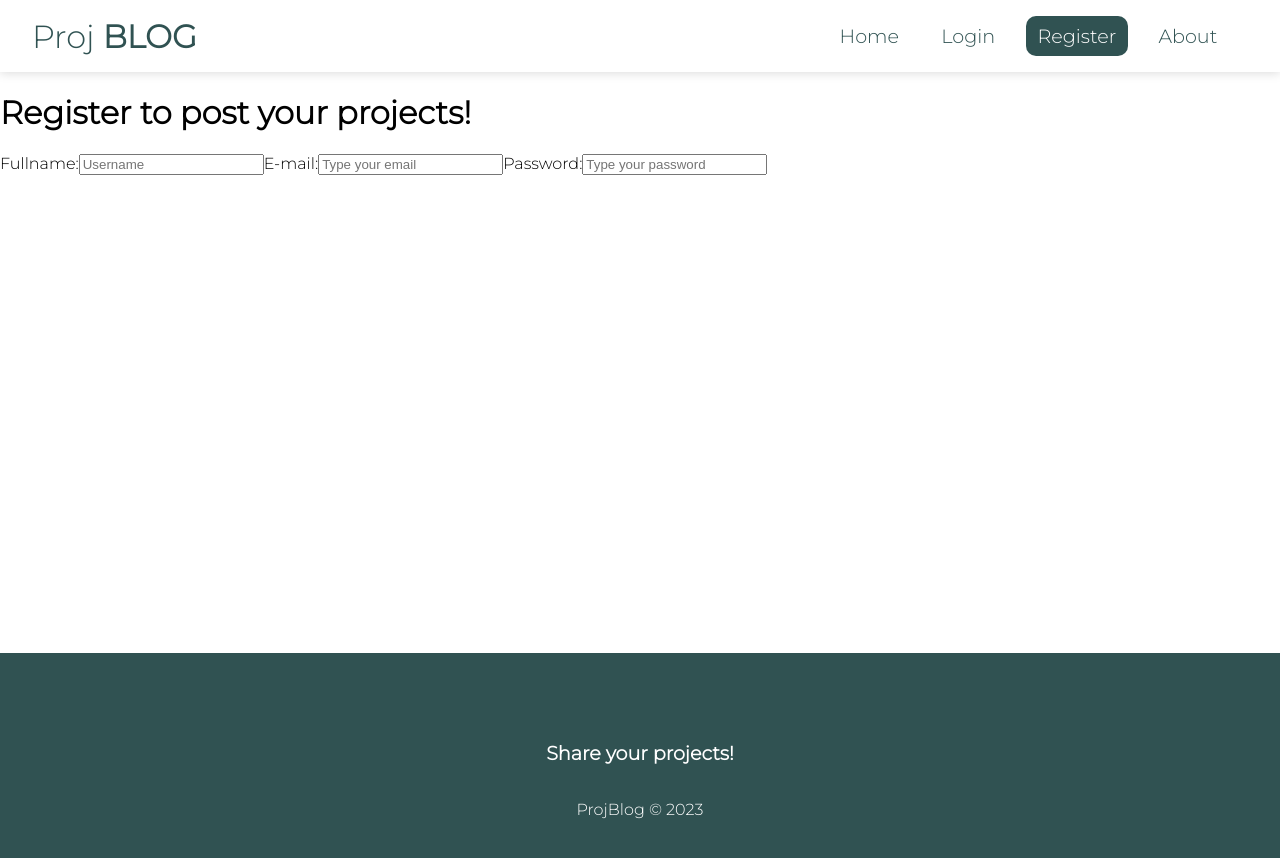
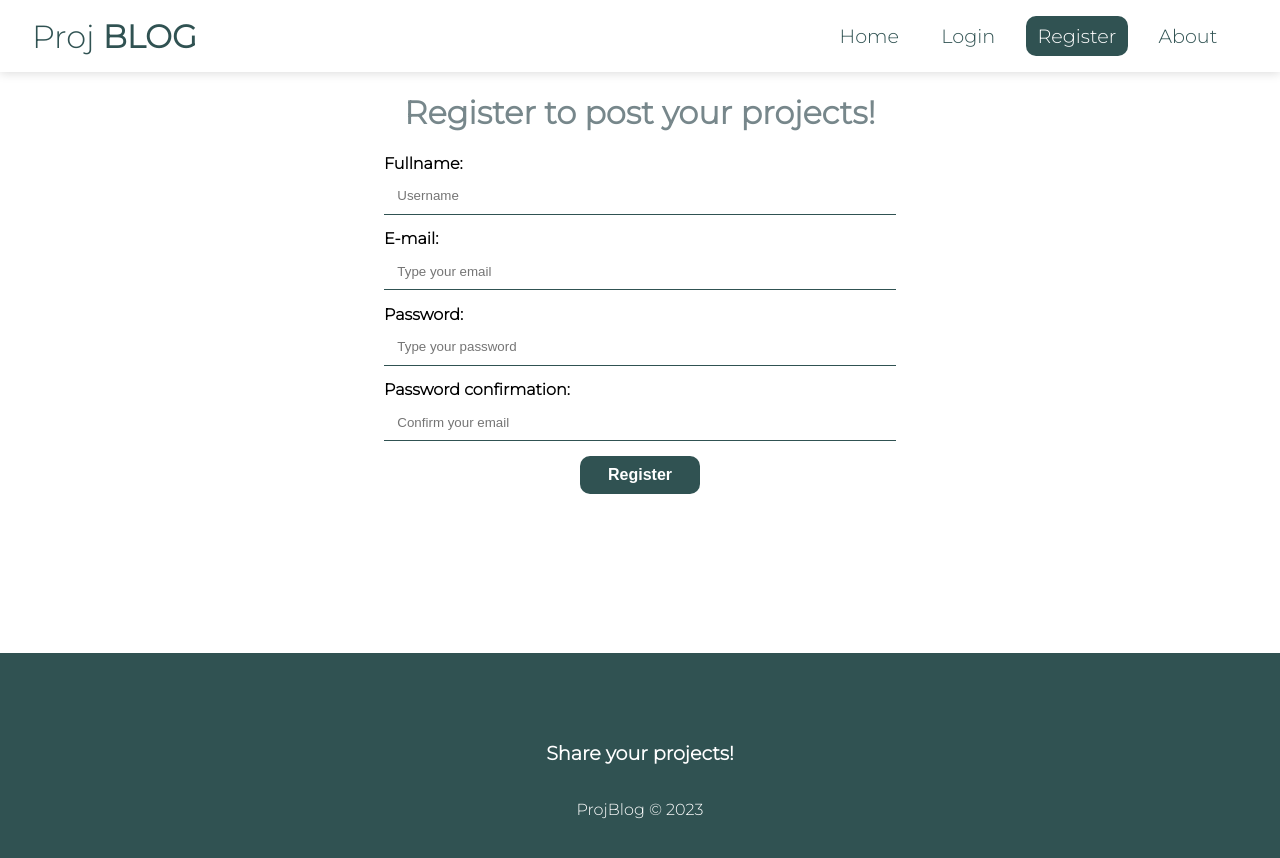
Before and after one commit to jennifermedeiross/proj-blog, a React (Create React App) app: page /register in a window 1280 px wide. Shown: the top 858 px of the page. Built offline with nearby package versions, Linux system fonts and the light colour scheme.

Commit message:
Adicionando estilos globais

```diff
--- a/src/index.css
+++ b/src/index.css
@@ -9,6 +9,7 @@ body {
 input ::placeholder,
 textarea::placeholder {
   font-family: "Montserrat", sans-serif;
+  color: #77878B;
 }
 
 input:focus,
@@ -32,3 +33,79 @@ a:hover,
 nav button:hover {
   color: #80ACAD;
 }
+
+form {
+  max-width: 40%;
+  margin: 0 auto;
+}
+
+label{
+  display: flex;
+  flex-direction: column;
+  margin-bottom: 1px;
+}
+
+label span {
+  margin-bottom: .3em;
+  font-weight: bold;
+  text-align: left;
+}
+
+input, textarea {
+  box-sizing: border-box;
+  border: none;
+  border-bottom: 1px solid #305252;
+  padding: .8em 1em;
+  background-color: transparent;
+  margin-bottom: 1em;
+}
+
+.btn {
+  background-color: #305252;
+  color: #fff;
+  cursor: pointer;
+  text-align: center;
+  border-radius: 10px;
+  width: 120px;
+  font-weight: bold;
+  border: none;
+  padding: 10px 15px;
+  font-size: 1em;
+}
+
+.btn.btn-dark {
+  background-color: #305252;
+  border-radius: 0;
+}
+
+.btn.btn-outline{
+  background-color: transparent;
+  border-radius: 0;
+  border: 1px solid #305252;
+  color: #000;
+  padding: 7px 30px;
+}
+
+.btn:hover {
+  background-color: #80ACAD;
+}
+
+.btn.btn-outline:hover {
+  background-color: #000;
+}
+
+.btn.btn-danger:hover {
+  background-color: #373E40;
+}
+
+button[disabled] {
+  background-color: #77878B;
+}
+
+.container .error {
+  color: #373E40;
+  background-color: #80ACAD;
+  border: 1px solid #77878B;
+  padding: 5px;
+  border-radius: 5px;
+}
--- a/src/pages/Register/Register.module.css
+++ b/src/pages/Register/Register.module.css
@@ -0,0 +1,7 @@
+.register {
+  text-align: center;
+}
+
+.register h1 {
+  color: #77878B;
+}
--- a/src/pages/Register/index.jsx
+++ b/src/pages/Register/index.jsx
@@ -4,7 +4,7 @@ import { useState, useEffect } from 'react';
 
 const Register = () => {
   return (
-    <div>
+    <div className={styles.register}>
       <h1>Register to post your projects!</h1>
 
       <form>
@@ -37,6 +37,18 @@ const Register = () => {
             placeholder='Type your password'
           />
         </label>
+
+        <label>
+          <span>Password confirmation:</span>
+          <input
+            type='password'
+            name='passwordConfirm'
+            required
+            placeholder='Confirm your email'
+          />
+        </label>
+
+        <button className='btn'>Register</button>
       </form>
     </div>
   )
```
